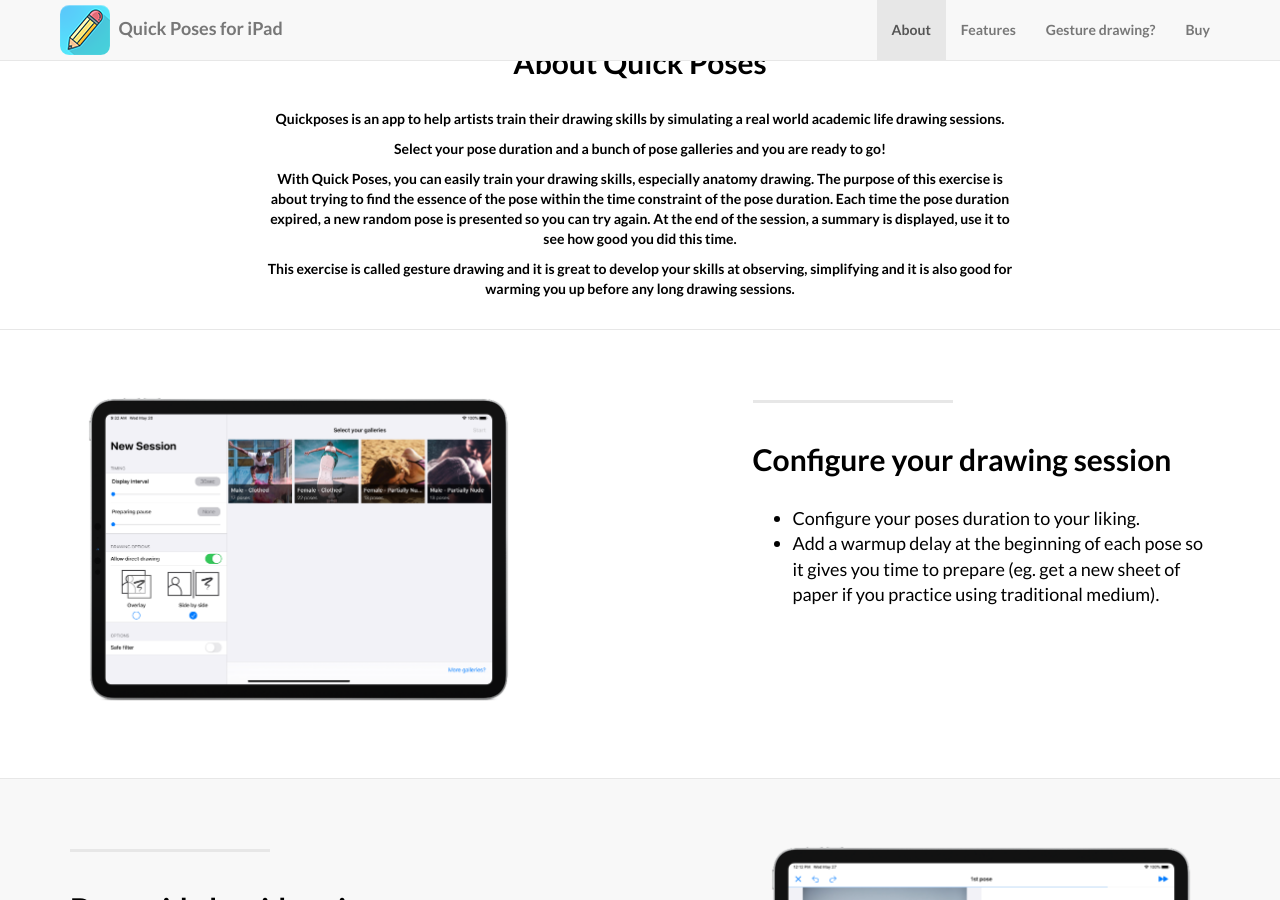
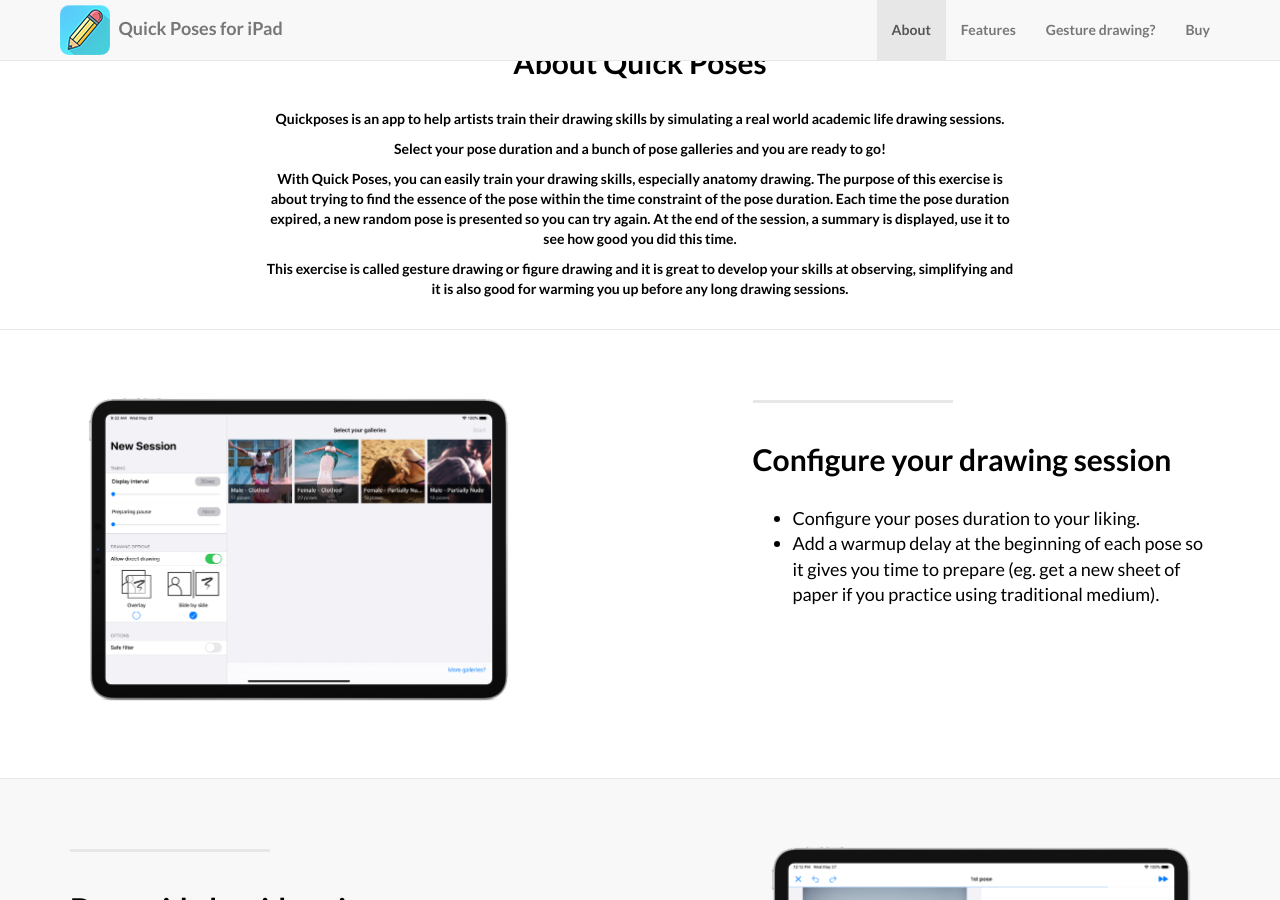
Before and after one commit to QuickPoses/quickposes.github.io, a Jekyll site: the page built from index.html, in a window 1280 px wide and 900 px high, scrolled down 1315 px. Built offline with Jekyll 4.4.1, drawn with Linux system fonts in a browser that asks for light colours.

Commit message:
update about text

```diff
--- a/_includes/about.html
+++ b/_includes/about.html
@@ -11,7 +11,7 @@
                 <p>Quickposes is an app to help artists train their drawing skills by simulating a real world academic life drawing sessions.</p>
                 <p>Select your pose duration and a bunch of pose galleries and you are ready to go!</p>
                 <p>With Quick Poses, you can easily train your drawing skills, especially anatomy drawing. The purpose of this exercise is about trying to find the essence of the pose within the time constraint of the pose duration. Each time the pose duration expired, a new random pose is presented so you can try again. At the end of the session, a summary is displayed, use it to see how good you did this time.</p>
-                <p>This exercise is called gesture drawing and it is great to develop your skills at observing, simplifying and it is also good for warming you up before any long drawing sessions.</p>
+                <p>This exercise is called gesture drawing or figure drawing and it is great to develop your skills at observing, simplifying and it is also good for warming you up before any long drawing sessions.</p>
                 <br/>
               </div>
         </div>
```
